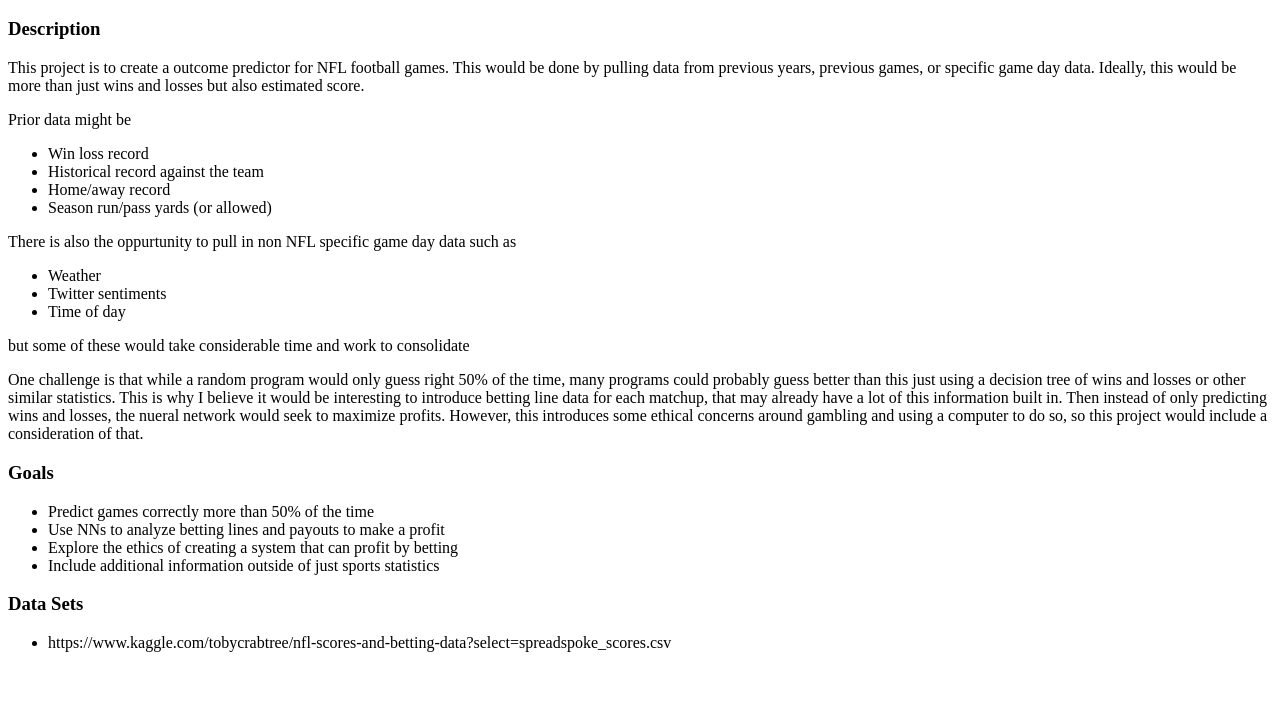
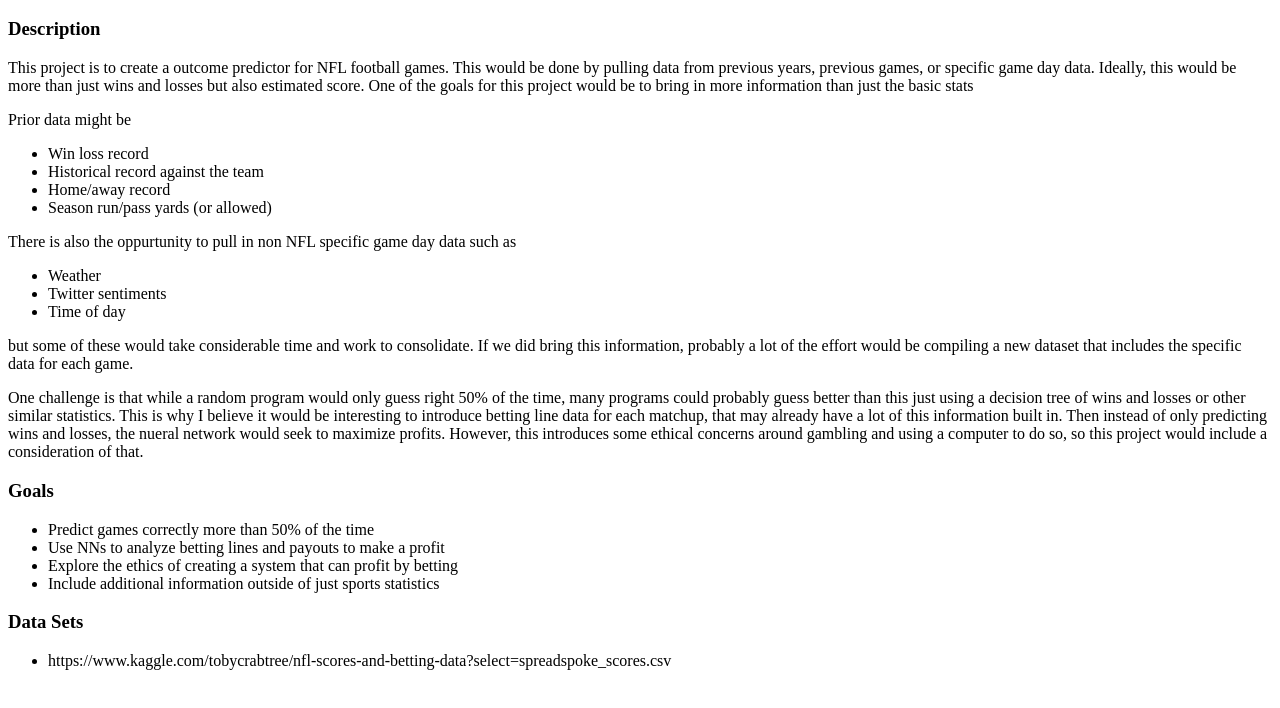
Before and after one commit to MWRose/GamePrediction, a plain HTML site: page index.html in a window 1280 px wide. Shown: the part 48-756 px from the top of the page. Drawn offline with Linux system fonts and the light colour scheme.

Commit message:
Update index.html

```diff
--- a/index.html
+++ b/index.html
@@ -2,7 +2,7 @@
 
 
 <h3>Description</h3>
-<p>This project is to create a outcome predictor for NFL football games. This would be done by pulling data from previous years, previous games, or specific game day data. Ideally, this would be more than just wins and losses but also estimated score.</p>
+<p>This project is to create a outcome predictor for NFL football games. This would be done by pulling data from previous years, previous games, or specific game day data. Ideally, this would be more than just wins and losses but also estimated score. One of the goals for this project would be to bring in more information than just the basic stats</p>
 
 <p>Prior data might be</p>
 <ul>
@@ -18,7 +18,7 @@
 	<li>Twitter sentiments</li>
 	<li>Time of day</li>
 </ul>
-<p>but some of these would take considerable time and work to consolidate</p>
+<p>but some of these would take considerable time and work to consolidate. If we did bring this information, probably a lot of the effort would be compiling a new dataset that includes the specific data for each game.</p>
 
 <p>One challenge is that while a random program would only guess right 50% of the time, many programs could probably guess better than this just using a decision tree of wins and losses or other similar statistics. This is why I believe it would be interesting to introduce betting line data for each matchup, that may already have a lot of this information built in. Then instead of only predicting wins and losses, the nueral network would seek to maximize profits. However, this introduces some ethical concerns around gambling and using a computer to do so, so this project would include a consideration of that.</p>
 
```
